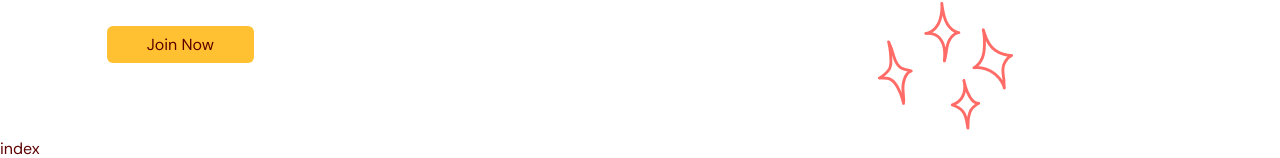
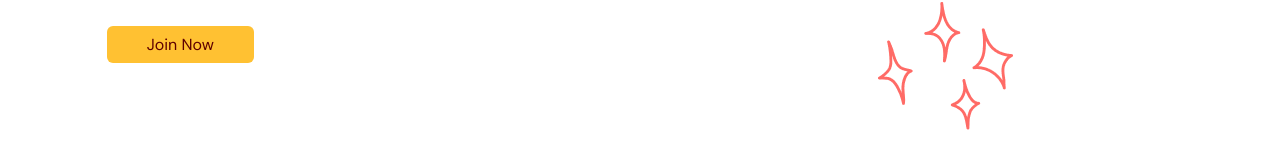
Before and after one commit to chelahcynthia/fitness-app, a React (Vite) app: page / in a window 1280 px wide. Shown: the part 2372-2530 px from the top of the page. After the commit the page ends 2509 px from the top, so only its background shows below. Built offline with nearby package versions, Linux system fonts and the light colour scheme.

Commit message:
Creates a section

```diff
--- a/src/scenes/ourClasses/index.tsx
+++ b/src/scenes/ourClasses/index.tsx
@@ -46,7 +46,9 @@
 };
 
 const OurClasses = (props: Props) => {
-  return <div>index</div>;
+  <section id="ourclasses" className="w-full bg-primary-100 py-40">
+
+  </section>
 };
 
 export default OurClasses;
```
